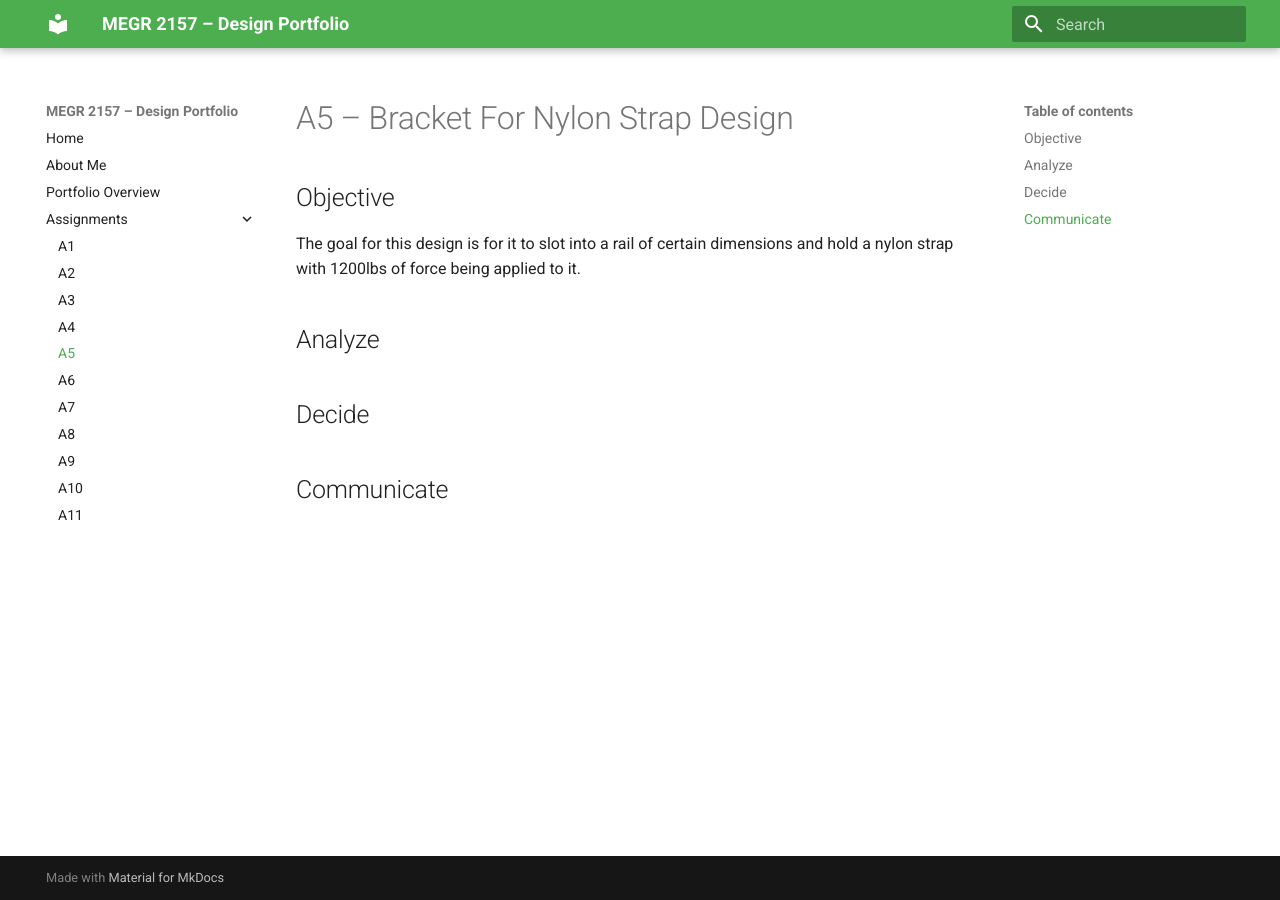
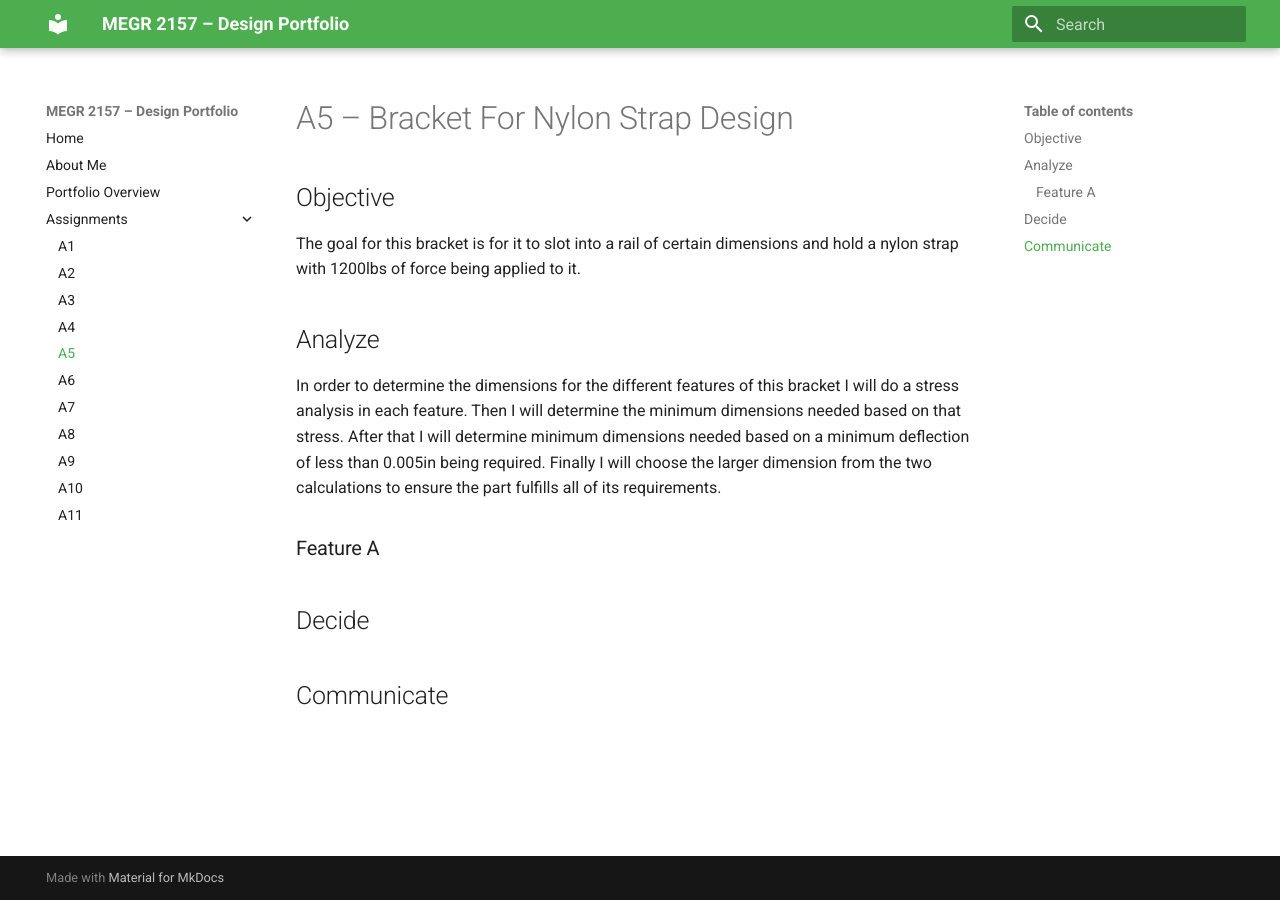
Before and after one commit to pklauser-cyber/design-projects-portfolio, an MkDocs documentation site: the page built from docs/assignments/A05/index.md, in a window 1280 px wide. Built offline with MkDocs 1.6.1 and Material for MkDocs 9.7.7, drawn with Linux system fonts in a browser that asks for light colours.

Commit message:
Update index.md

```diff
--- a/docs/assignments/A05/index.md
+++ b/docs/assignments/A05/index.md
@@ -1,11 +1,11 @@
 # A5 – Bracket For Nylon Strap Design
 
 ## Objective
-The goal for this design is for it to slot into a rail of certain dimensions and hold a nylon strap with 1200lbs of force being applied to it.
+The goal for this bracket is for it to slot into a rail of certain dimensions and hold a nylon strap with 1200lbs of force being applied to it.
 
 ## Analyze
-
-
+In order to determine the dimensions for the different features of this bracket I will do a stress analysis in each feature. Then I will determine the minimum dimensions needed based on that stress. After that I will determine minimum dimensions needed based on a minimum deflection of less than 0.005in being required. Finally I will choose the larger dimension from the two calculations to ensure the part fulfills all of its requirements.
+### Feature A
 ## Decide
 
 
```
